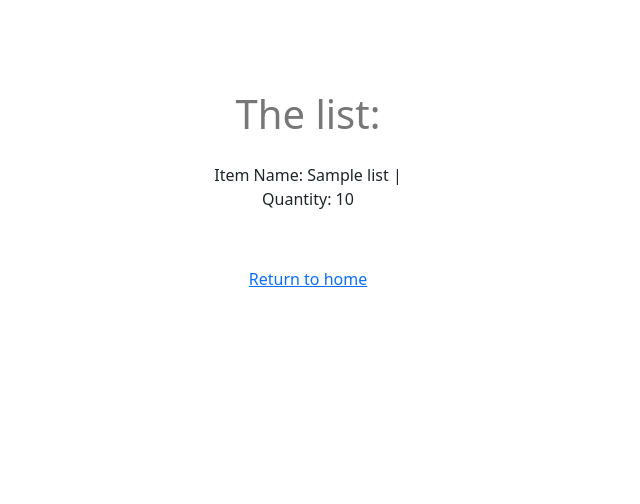
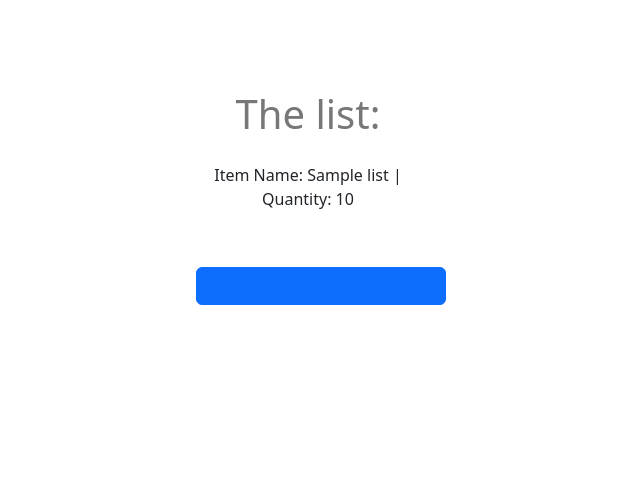
Before and after one commit to EstebanLouerat/IPI-Python, a Flask app: page /list in a window 1280 px wide. Shown: the top 504 px of the page, without its empty margins (332-972 px from the left). Run offline with Flask 3, Linux system fonts and the light colour scheme; the visitor is signed in with stand-in values (Sample User, id 1); tables that the repository leaves empty hold one stand-in row (values such as "Sample post").

Commit message:
modification des balises html et indentations

```diff
--- a/templates/list.html
+++ b/templates/list.html
@@ -16,22 +16,25 @@
   <div class="List-screen">
     <div class="text-center vh-100">
       <h1 class="List-title">The list: </h1>
-        <div class="List-Form"></div>
+        <div class="List-Form">
           <div class="alert">
             {% for index in range(names | length) %}
             <p>Item Name: {{ names[index] }} | Quantity: {{ quantities[index] }} </p>
             {% endfor %}
           </div>
-          <button class="btn" class="btn btn-primary float-left submit-button"><a href="/">Return to home</a></button>
-      </div>
+          <div class="btn">
+          <button id="myButton" class="btn btn-primary float-left submit-button"><a href="/">Return to home</a></button>
+          </div>
+
           {% else %}
         <div class="text-center vh-100">
           <h1 class="mt-auto mb-auto">The list is empty</h1>
           <button class="btn" class="btn btn-primary float-left submit-button"><a href="/">Return to home</a></button>
         </div>
       </div>
+      </div>
+      </div>
     </div>
-  </div>
 
 {% endif %}
 
```
